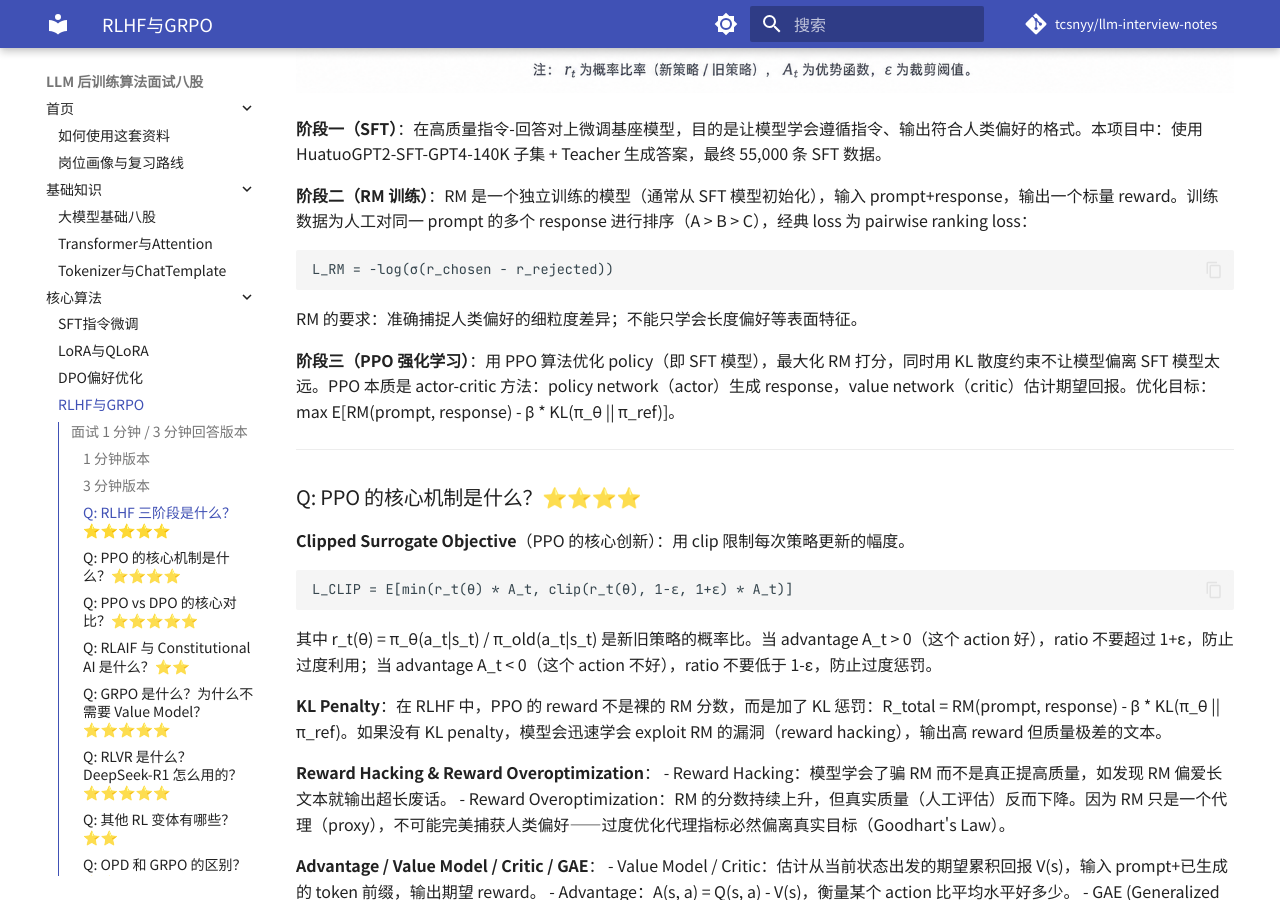
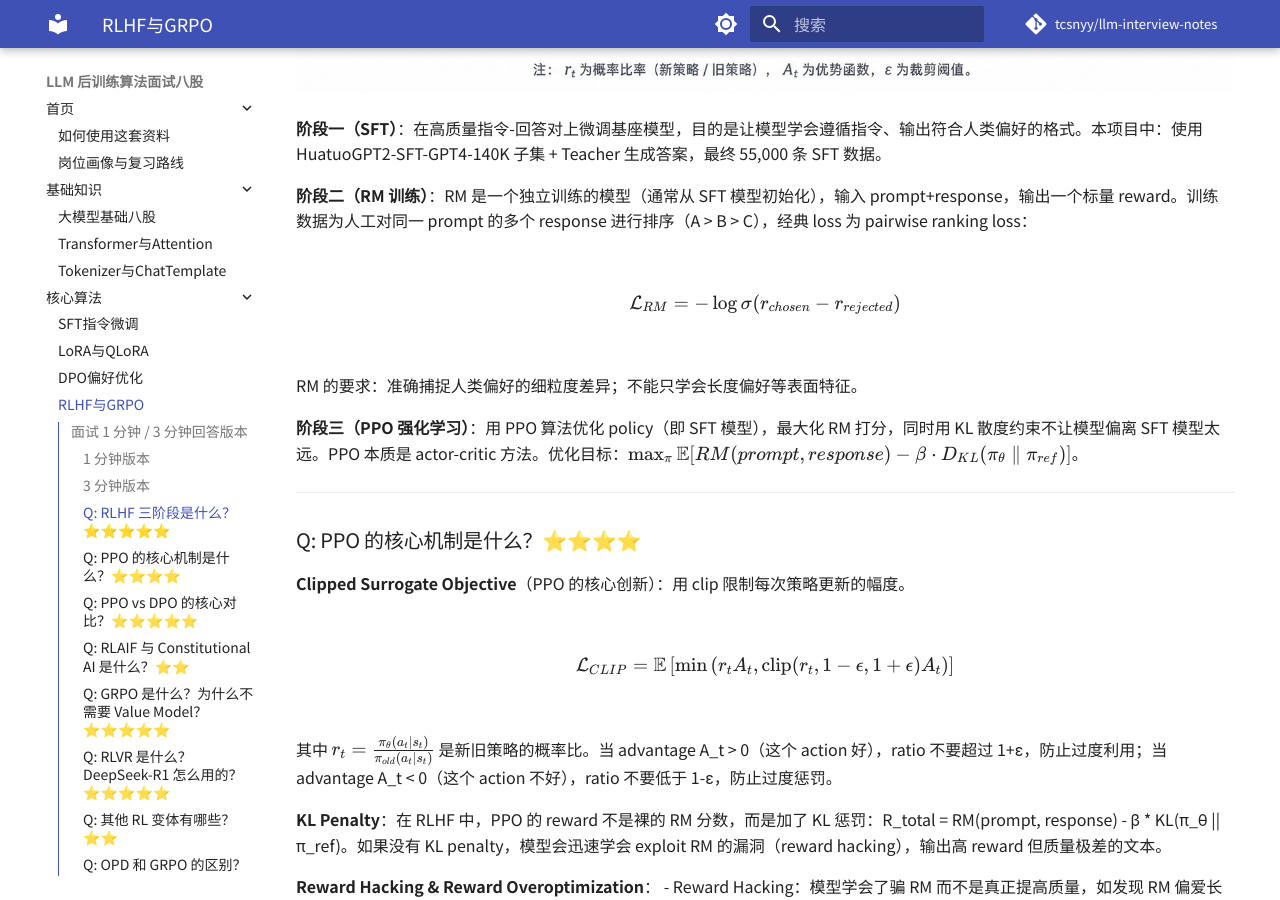
Before and after one commit to tcsnyy/llm-interview-notes, an MkDocs documentation site: the page built from docs/08_RLHF_PPO_GRPO_RLVR.md, in a window 1280 px wide and 900 px high, scrolled down 1711 px. Built offline with MkDocs 1.6.1 and Material for MkDocs 9.7.7, drawn with Linux system fonts in a browser that asks for light colours; comment, search, counter and statistics services are not loaded.

Commit message:
fix: convert code-block formulas to LaTeX in 08 (RM loss, PPO clip objective)

````diff
--- a/docs/08_RLHF_PPO_GRPO_RLVR.md
+++ b/docs/08_RLHF_PPO_GRPO_RLVR.md
@@ -32,13 +32,11 @@ RLHF 是三阶段管线——SFT 学指令格式，Reward Model 学人类偏好
 
 **阶段二（RM 训练）**：RM 是一个独立训练的模型（通常从 SFT 模型初始化），输入 prompt+response，输出一个标量 reward。训练数据为人工对同一 prompt 的多个 response 进行排序（A > B > C），经典 loss 为 pairwise ranking loss：
 
-```
-L_RM = -log(σ(r_chosen - r_rejected))
-```
+$$\mathcal{L}_{RM} = -\log\sigma(r_{chosen} - r_{rejected})$$
 
 RM 的要求：准确捕捉人类偏好的细粒度差异；不能只学会长度偏好等表面特征。
 
-**阶段三（PPO 强化学习）**：用 PPO 算法优化 policy（即 SFT 模型），最大化 RM 打分，同时用 KL 散度约束不让模型偏离 SFT 模型太远。PPO 本质是 actor-critic 方法：policy network（actor）生成 response，value network（critic）估计期望回报。优化目标：max E[RM(prompt, response) - β * KL(π_θ || π_ref)]。
+**阶段三（PPO 强化学习）**：用 PPO 算法优化 policy（即 SFT 模型），最大化 RM 打分，同时用 KL 散度约束不让模型偏离 SFT 模型太远。PPO 本质是 actor-critic 方法。优化目标：$\max_\pi \mathbb{E}[RM(prompt, response) - \beta \cdot D_{KL}(\pi_\theta \parallel \pi_{ref})]$。
 
 ---
 
@@ -46,11 +44,9 @@ RM 的要求：准确捕捉人类偏好的细粒度差异；不能只学会长
 
 **Clipped Surrogate Objective**（PPO 的核心创新）：用 clip 限制每次策略更新的幅度。
 
-```
-L_CLIP = E[min(r_t(θ) * A_t, clip(r_t(θ), 1-ε, 1+ε) * A_t)]
-```
+$$\mathcal{L}_{CLIP} = \mathbb{E}\left[\min\left(r_t A_t, \text{clip}(r_t, 1-\epsilon, 1+\epsilon) A_t\right)\right]$$
 
-其中 r_t(θ) = π_θ(a_t|s_t) / π_old(a_t|s_t) 是新旧策略的概率比。当 advantage A_t > 0（这个 action 好），ratio 不要超过 1+ε，防止过度利用；当 advantage A_t < 0（这个 action 不好），ratio 不要低于 1-ε，防止过度惩罚。
+其中 $r_t = \frac{\pi_\theta(a_t|s_t)}{\pi_{old}(a_t|s_t)}$ 是新旧策略的概率比。当 advantage A_t > 0（这个 action 好），ratio 不要超过 1+ε，防止过度利用；当 advantage A_t < 0（这个 action 不好），ratio 不要低于 1-ε，防止过度惩罚。
 
 **KL Penalty**：在 RLHF 中，PPO 的 reward 不是裸的 RM 分数，而是加了 KL 惩罚：R_total = RM(prompt, response) - β * KL(π_θ || π_ref)。如果没有 KL penalty，模型会迅速学会 exploit RM 的漏洞（reward hacking），输出高 reward 但质量极差的文本。
 
````
